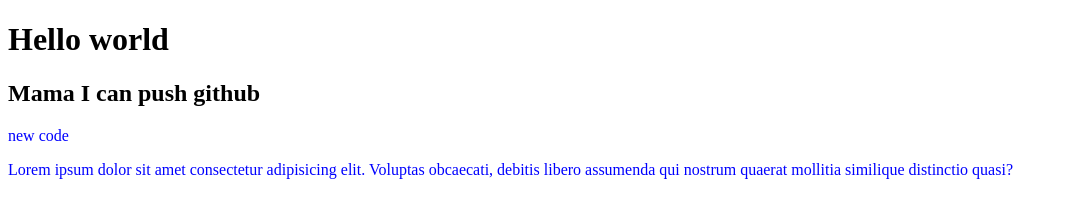
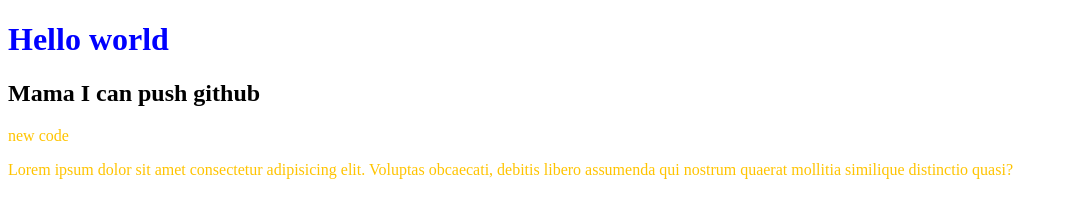
Before and after one commit to razumolla/my-second-repo, a plain HTML site: page index.html in a window 1280 px wide. Shown: the whole page, without its empty margins (0-1068 px from the left). Drawn offline with Linux system fonts and the light colour scheme.

Commit message:
add style

```diff
--- a/style.css
+++ b/style.css
@@ -1,3 +1,6 @@
 p{
+    color: rgb(255, 196, 0);
+}
+h1{
     color: blue;
 }
```
